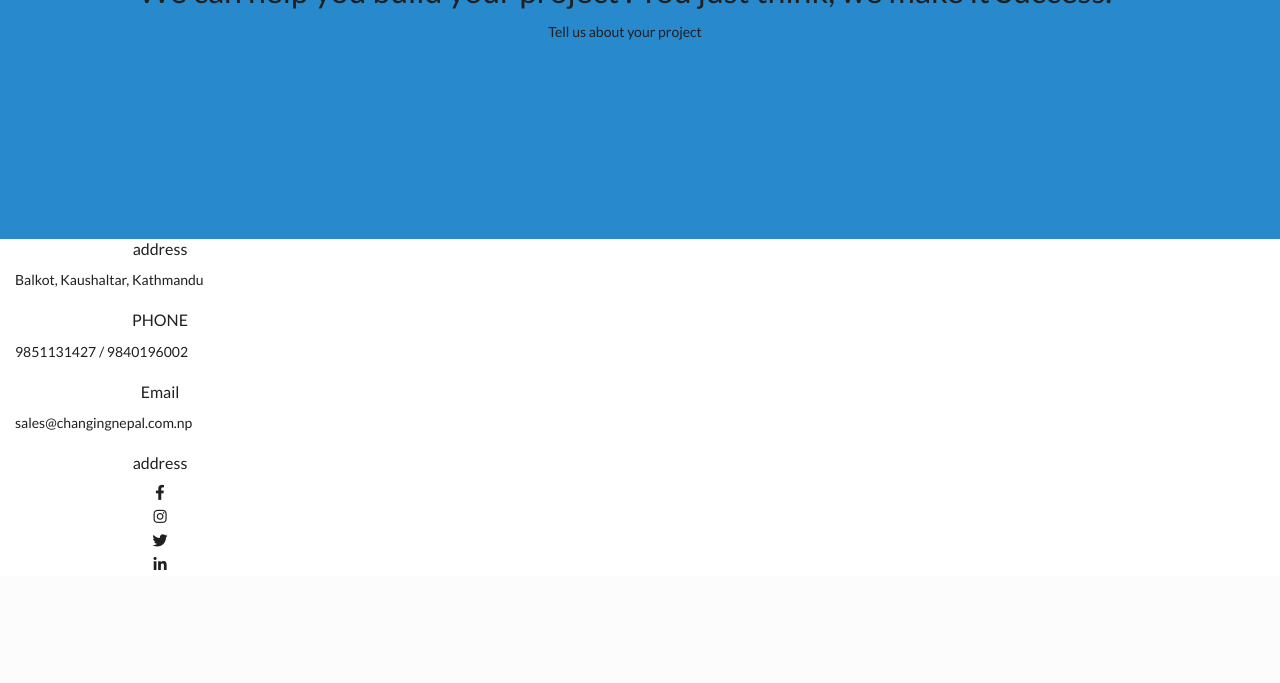
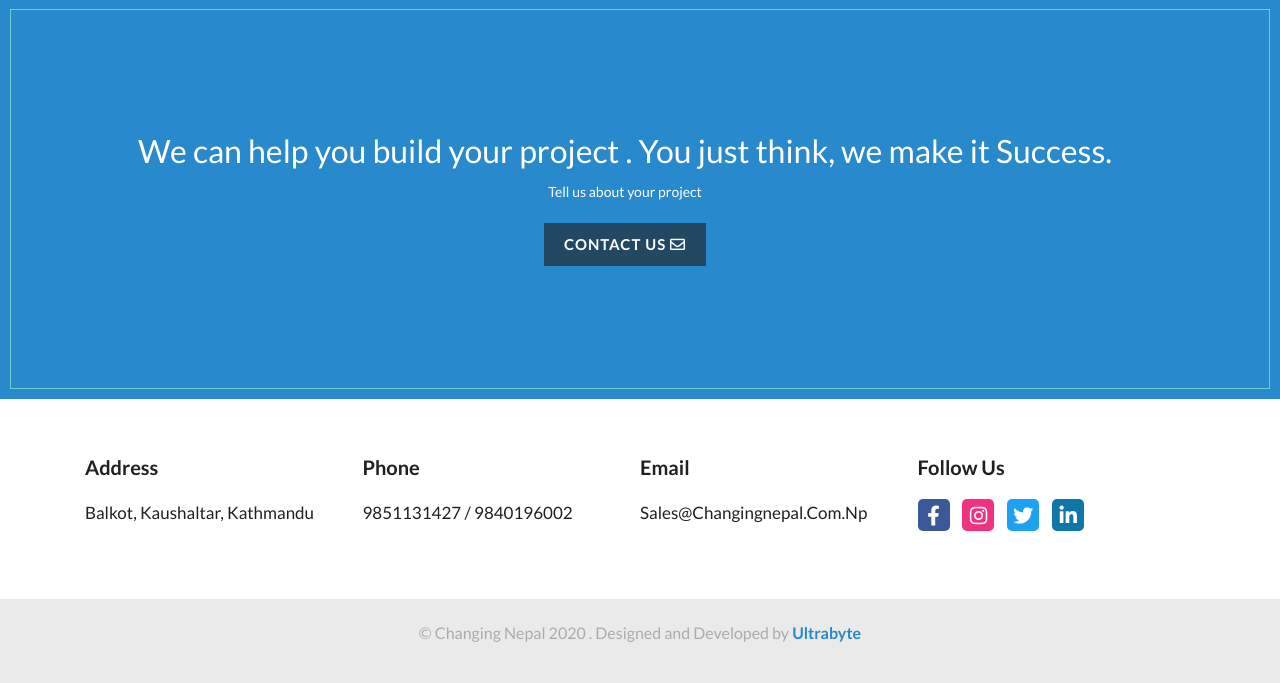
Before and after one commit to khusbooshrestha/changing-nepal, a PHP site: page / in a window 1280 px wide. Shown: the part 2982-3665 px from the top of the page. Before the commit the page ends 3552 px from the top, so only its background shows below. Run offline with PHP 8.4, Linux system fonts and the light colour scheme; some web fonts are replaced.

Commit message:
home-page completed

```diff
--- a/css/style.css
+++ b/css/style.css
@@ -731,93 +733,13 @@ h6 {
   background-color: #f58802;
 }
 
-/*team-member*/
-.team-wrapper {
-  margin: 0 10px;
-  position: relative;
-}
-
-.team-image {
-  overflow: hidden;
-}
-
-.team-image img {
-  height: 250px;
-  width: 100%;
-  -o-object-fit: cover;
-     object-fit: cover;
-}
-
-.team-detail {
-  position: absolute;
-  padding: 10px;
-  width: 100%;
-  bottom: 0;
-  background: -webkit-gradient(linear, left bottom, left top, from(rgba(0, 0, 0, 0.96)), to(rgba(255, 255, 255, 0)));
-  background: linear-gradient(0deg, rgba(0, 0, 0, 0.96) 0%, rgba(255, 255, 255, 0) 100%);
-  background: -moz-linear-gradient(0deg, rgba(0, 0, 0, 0.96) 0%, rgba(255, 255, 255, 0) 100%);
-  transition: all 600ms ease-in-out;
-  -webkit-transition: all 600ms ease-in-out;
-  -moz-transition: all 600ms ease-in-out;
-}
-
-.team-detail h3 {
-  color: #fff;
-  font-size: 20px;
-}
-
-.team-detail strong {
-  color: #fff;
-}
-
-.team {
-  overflow: hidden;
-}
-
-.team .slick-arrow {
-  position: absolute;
-  top: 50%;
-  z-index: 999;
-  transition: all 600ms ease-out;
-  -webkit-transition: all 600ms ease-out;
-  -moz-transition: all 600ms ease-out;
-  height: 50px;
-  width: 50px;
-  background: #49ad22;
-  line-height: 50px;
-  text-align: center;
-  color: #fff;
-  font-size: 30px;
-  border-radius: 50%;
-  -webkit-border-radius: 50%;
-  -moz-border-radius: 50%;
-  opacity: 0;
-}
-
-.team:hover .right.slick-arrow {
-  right: -4%;
-  opacity: 1;
-}
-
-.team:hover .left.slick-arrow {
-  left: -4%;
-  opacity: 1;
-}
-
-.team .right.slick-arrow {
-  right: -10%;
-}
-
-.team .left.slick-arrow {
-  left: -10%;
-}
-
 /*footer*/
 footer {
   text-align: center;
 }
 
 footer .footer-top {
+  position: relative;
   background: #2889cd;
   height: 400px;
   display: -webkit-box;
@@ -829,73 +751,111 @@ footer .footer-top {
   -webkit-box-align: center;
       -ms-flex-align: center;
           align-items: center;
+  color: #fff;
+}
+
+footer .footer-top:after {
+  content: "";
+  position: absolute;
+  border: 1px solid #70cecd;
+  top: 10px;
+  left: 10px;
+  right: 10px;
+  bottom: 10px;
 }
 
 footer .footer-top p {
+  color: inherit;
   text-align: center;
 }
 
-footer .footer-top .btn-1:after {
-  width: 0%;
-  height: 100%;
-  top: 0;
-  left: 0;
-  background: #000;
-  z-index: -1;
-}
-
-footer .social li {
-  display: inline-block;
-  font-size: 20px;
-  height: 45px;
-  width: 45px;
-  border: 1px solid #fff;
-  line-height: 45px;
-  border-radius: 50%;
-  -webkit-border-radius: 50%;
-  -moz-border-radius: 50%;
-  margin-right: 10px;
-}
-
-footer .social li a {
+footer .footer-top .btn-1 {
+  background-color: rgba(32, 48, 60, 0.73);
   color: #fff;
 }
 
-footer .social li a:hover {
+footer .footer-top .btn-1:after {
+  background: #49ad22;
+}
+
+footer .footer-bottom {
+  display: -webkit-box;
+  display: -ms-flexbox;
+  display: flex;
+  height: 200px;
+  -webkit-box-align: center;
+      -ms-flex-align: center;
+          align-items: center;
+  text-transform: capitalize;
+}
+
+footer .footer-bottom .foot-title h6 {
+  text-align: left;
+  font-size: 20px;
+  font-weight: 600;
+  margin-bottom: 20px;
+}
+
+footer .footer-bottom .foot-title p {
+  font-size: 17px;
+}
+
+footer .footer-bottom .footer-social {
+  padding: 0;
+  text-align: left;
+}
+
+footer .footer-bottom .footer-social li {
+  display: inline-block;
+  font-size: 20px;
+  height: 32px;
+  width: 32px;
+  line-height: 32px;
+  border-radius: 5px;
+  -webkit-border-radius: 5px;
+  -moz-border-radius: 5px;
+  margin-right: 10px;
+  text-align: center;
+}
+
+footer .footer-bottom .footer-social li a {
+  color: #fff;
+}
+
+footer .footer-bottom .footer-social li a:hover {
   color: #49ad22;
 }
 
-footer .small-nav li {
-  display: inline-block;
-  padding: 10px;
-  position: relative;
+footer .footer-bottom .footer-social .facebook {
+  background-color: #3b5998;
 }
 
-footer .small-nav li a {
-  color: #fff;
-  font-size: 16px;
+footer .footer-bottom .footer-social .twitter {
+  background-color: #1da1f2;
 }
 
-footer .small-nav li a:hover {
-  color: #49ad22;
+footer .footer-bottom .footer-social .instagram {
+  background-color: #f0327f;
 }
 
-footer .small-nav li:before {
-  right: -7px;
-  position: absolute;
-  content: "/";
-  color: #fff;
-  font-size: 22px;
+footer .footer-bottom .footer-social .linked {
+  background-color: #0E76A8;
+}
+
+footer .copyright {
+  background-color: #eaeaea;
+  padding: 20px 0;
 }
 
 footer .copyright p {
-  color: #fff;
+  font-size: 16px;
+  color: #acacac;
   text-align: center;
 }
 
 footer .copyright a {
   font-weight: 600;
-  color: #fff;
+  color: #2889cd;
 }
 
 footer .copyright a:hover {
--- a/css/style.scss
+++ b/css/style.scss
@@ -445,155 +448,109 @@
     }
   }
 
-/*team-member*/
-.team-wrapper {
-  margin: 0 10px;
-  position: relative;
-}
-.team-image {
-  overflow: hidden;
 
-  img {
-    height: 250px;
-    width: 100%;
-    object-fit: cover;
-  }
-}
-.team-detail {
-  position: absolute;
-  padding: 10px;
-  width: 100%;
-  bottom: 0;
-  background: -webkit-gradient(
-    linear,
-    left bottom,
-    left top,
-    from(rgba(0, 0, 0, 0.96)),
-    to(rgba(255, 255, 255, 0))
-  );
-  background: linear-gradient(
-    0deg,
-    rgba(0, 0, 0, 0.96) 0%,
-    rgba(255, 255, 255, 0) 100%
-  );
-  background: -moz-linear-gradient(
-    0deg,
-    rgba(0, 0, 0, 0.96) 0%,
-    rgba(255, 255, 255, 0) 100%
-  );
-  transition: all 600ms ease-in-out;
-  -webkit-transition: all 600ms ease-in-out;
-  -moz-transition: all 600ms ease-in-out;
-  h3 {
-    color: #fff;
-    font-size: 20px;
-  }
-  strong {
-    color: #fff;
-  }
-}
-.team {
-  overflow: hidden;
-  .slick-arrow {
-    position: absolute;
-    top: 50%;
-    z-index: 999;
-    @include transition(all, 600ms, ease-out);
-    height: 50px;
-    width: 50px;
-    background: $green;
-    line-height: 50px;
-    text-align: center;
-    color: #fff;
-    font-size: 30px;
-    @include border-radius(50%);
-    opacity: 0;
-  }
-  &:hover .right.slick-arrow {
-    right: -4%;
-    opacity: 1;
-  }
-  &:hover .left.slick-arrow {
-    left: -4%;
-    opacity: 1;
-  }
-  .right.slick-arrow {
-    right: -10%;
-  }
-  .left.slick-arrow {
-    left: -10%;
-  }
-}
 /*footer*/
 footer {
   text-align: center;
   .footer-top {
+    position:relative;
     background: $blue;
     height: 400px;
     display: flex;
     justify-content: center;
     align-items: center;
+    color:#fff;
+    &:after{
+      content: "";
+      position: absolute;
+      border: 1px solid #70cecd;
+      top: 10px;
+      left: 10px;
+      right: 10px;
+      bottom: 10px;
+    }
     p{
+      color:inherit;
       text-align: center;
     }
     .btn-1 {
+      background-color: rgba(32, 48, 60, 0.73);
+      color:#fff;
       &:after {
-        width: 0%;
-        height: 100%;
-        top: 0;
-        left: 0;
-        background: #000;
-        z-index: -1;
+        background: $green;
       }
     }
 }
-  .social li {
+
+  .footer-bottom {
+    display: flex;
+    height: 200px;
+    align-items: center;
+    text-transform: capitalize;
+
+    .foot-title{
+
+      h6 {
+        text-align: left;
+        font-size: 20px;
+        font-weight: 600;
+        margin-bottom: 20px;
+    }
+    p{
+      font-size: 17px;
+    }
+    }
+    .footer-social {
+      padding:0;
+      text-align: left;
+      li {
         display: inline-block;
         font-size: 20px;
-    height: 45px;
-    width: 45px;
-    border: 1px solid #fff;
-    line-height: 45px;
-    @include border-radius(50%);
+        height: 32px;
+        width: 32px;
+        line-height: 32px;
+        @include border-radius(5px);
         margin-right: 10px;
+        text-align: center;
         a {
-      color: #fff;
+          color:#fff;
           &:hover {
             color: $green;
           }
         }
       }
-  .small-nav li {
-    display: inline-block;
-    padding: 10px;
-    position: relative;
+      .facebook{
+        background-color: #3b5998;
+      }
+      .twitter{
+        background-color: #1da1f2;
+      }
+      .instagram{
+        background-color:#f0327f;
+      }
+      .linked{
+        background-color:#0E76A8;
+      }
+    }
+
+}
+  .copyright {
+    background-color:#eaeaea;
+    padding: 20px 0;
+
+    p {
+      font-size:16px;
+      color: #acacac;
+      text-align: center;
+    }
     a {
-      color: #fff;
-      font-size: 16px;
+      font-weight: 600;
+      color: $blue;
       &:hover {
         color: $green;
       }
     }
-    &:before {
-      right: -7px;
-      position: absolute;
-      content: "/";
-      color: #fff;
-      font-size: 22px;
-    }
-  }
-  .copyright {
-    p {
-      color: #fff;
-      text-align: center;
-    }
-    a {
-      font-weight: 600;
-      color: #fff;
-      &:hover {
-        color: $green;
-      }
-    }
+
   }
 }
 
--- a/footer.php
+++ b/footer.php
@@ -13,7 +13,9 @@
     </div>
 </div>
     <div class="footer-bottom">
-        <div class="col-lg-3 col-md-3 col-12">
+        <div class="container">
+            <div class="row">
+            <div class="col-lg-3 col-md-3 col-12">
             <div class="foot-title">
                 <h6>
                     address
@@ -26,10 +28,11 @@
         <div class="col-lg-3 col-md-3 col-12">
             <div class="foot-title">
                 <h6>
-                PHONE
+                Phone
                 </h6>
                 <p>
-                9851131427 / 9840196002
+               <a href="tel:9851131427" > 9851131427 / </a>
+               <a href="tel: 9840196002" > 9840196002 </a>
                 </p>
             </div>
         </div>
@@ -39,34 +42,34 @@
                     Email
                 </h6>
                 <p>
-                sales@changingnepal.com.np
+                <a href="mailto:sales@changingnepal.com.np">sales@changingnepal.com.np</a>
                 </p>
             </div>
         </div>
         <div class="col-lg-3 col-md-3 col-12">
             <div class="foot-title">
                 <h6>
-                    address
+                    Follow us
                 </h6>
                 <div class="footer-social">
                 <ul>
-                <li>
-                    <a href="https://www.facebook.com/changingnepalmachinery" target="_blank">
+                <li class="facebook">
+                    <a  href="https://www.facebook.com/changingnepalmachinery" target="_blank">
                         <i class="fab fa-facebook-f"></i>
                     </a>
                 </li>
-                <li>
-                    <a href="https://www.instagram.com/changingnepal/" target="_blank">
+                <li class="instagram">
+                    <a  href="https://www.instagram.com/changingnepal/" target="_blank">
                         <i class="fab fa-instagram"></i>
                     </a>
                 </li>
-                <li>
-                    <a href="https://twitter.com/changingnepal1" target="_blank">
+                <li class="twitter" >
+                    <a class="twitter" href="https://twitter.com/changingnepal1" target="_blank">
                         <i class="fab fa-twitter"></i>
                     </a>
                 </li>
-                <li>
-                    <a href="https://www.linkedin.com/company/13782640" target="_blank">
+                <li class="linked">
+                    <a  href="https://www.linkedin.com/company/13782640" target="_blank">
                         <i class="fab fa-linkedin-in"></i>
                     </a>
                 </li>
@@ -74,6 +77,11 @@
                 </div>
             </div>
         </div>
+            </div>
+        </div>
+    </div>
+    <div class="copyright">
+        <p>© Changing Nepal <?php echo date("Y"); ?> . Designed and Developed by <a href="https://www.ultrabyteit.com/">Ultrabyte</a></p>
     </div>
 </footer>
 <script src="js/jquery-3.3.1.min.js"></script>
--- a/index.php
+++ b/index.php
@@ -6,13 +6,13 @@
 
 <section class="banner">
 	<div class="home-slider">
-		<div class="contents" style="background-image: url(images/banner2.jpg)">
+		<div class="contents" style="background-image: url(images/bg1.jpg)">
 			<div class="caption ">
 				<h2>Be Entrepreneur</h2>
 				<strong>Be Yourself Be Independent</strong>
 			</div>
 		</div>
-		<div class="contents" style="background-image: url(images/banner1.png)">
+		<div class="contents" style="background-image: url(images/bg2.jpg)">
 			<div class="caption ">
 				<h2>Be Entrepreneur</h2>
 				<strong>Be Yourself Be Independent</strong>
@@ -204,7 +204,7 @@
 	</div>
 </section>
 
-<section class="client-testimonial padding" style="background-image:url(images/bg2.jpg)">
+<section class="client-testimonial" style="background-image:url(images/bg2.jpg)">
 	<div class="container">
 		<div class="row">
 			<div class="col-12">
@@ -232,76 +232,5 @@
 </section>
 
 
-<!-- team member -->
-<!--
-<section class="team padding">
-	<div class="container">
-		<div class="row">
-			<div class="col-12">
-				<div class="head-title">
-					<h2>
-						Our team
-					</h2>
-				</div>
-				<div class="team-carousel">
-				<div class="team-wrapper">
-					<div class="team-image">
-						<img src="images/team1.jpg" alt="">
-						<div class="team-detail">
-						<h3>Sankalp Adhikari</h3>
-						<strong>
-							CEO
-						</strong>
-					</div>
-					</div>
-				</div>
-				<div class="team-wrapper">
-					<div class="team-image">
-						<img src="images/team2.jpg" alt="">
-					</div>
-					<div class="team-detail">
-						<h3>Sankalp Adhikari</h3>
-						<strong>
-							CEO
-						</strong>
-					</div>
-				</div>
-				<div class="team-wrapper">
-					<div class="team-image">
-						<img src="images/team1.jpg" alt="">
-					</div>
-					<div class="team-detail">
-						<h3>Sankalp Adhikari</h3>
-						<strong>
-							CEO
-						</strong>
-					</div>
-				</div>
-				<div class="team-wrapper">
-					<div class="team-image">
-						<img src="images/team4.jpg" alt="">
-					</div>
-					<div class="team-detail">
-						<h3>Sankalp Adhikari</h3>
-						<strong>
-							CEO
-						</strong>
-					</div>
-				</div>
-				<div class="team-wrapper">
-					<div class="team-image">
-						<img src="images/team5.jpg" alt="">
-					</div>
-					<div class="team-detail">
-						<h3>Sankalp Adhikari</h3>
-						<strong>
-							CEO
-						</strong>
-					</div>
-				</div>
-			</div>
-		</div>
-	</div>
-</section> -->
 
 <?php include 'footer.php' ?>
```
Also changed, not shown: other parts of css/style.css (+16 -14 lines), other parts of css/style.scss (+16 -13 lines), 1 other file. Lines whose indentation alone changed are shown as unchanged.
